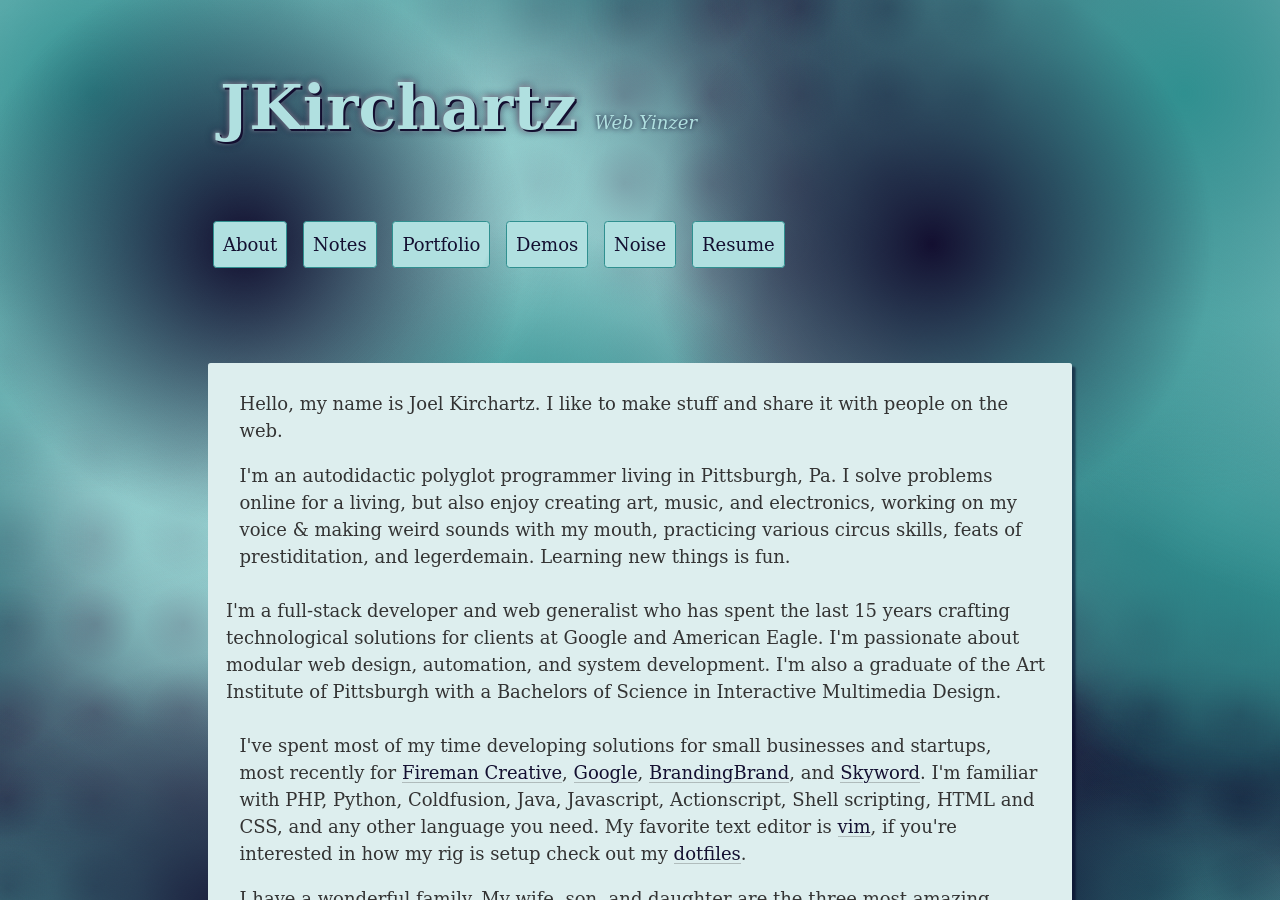
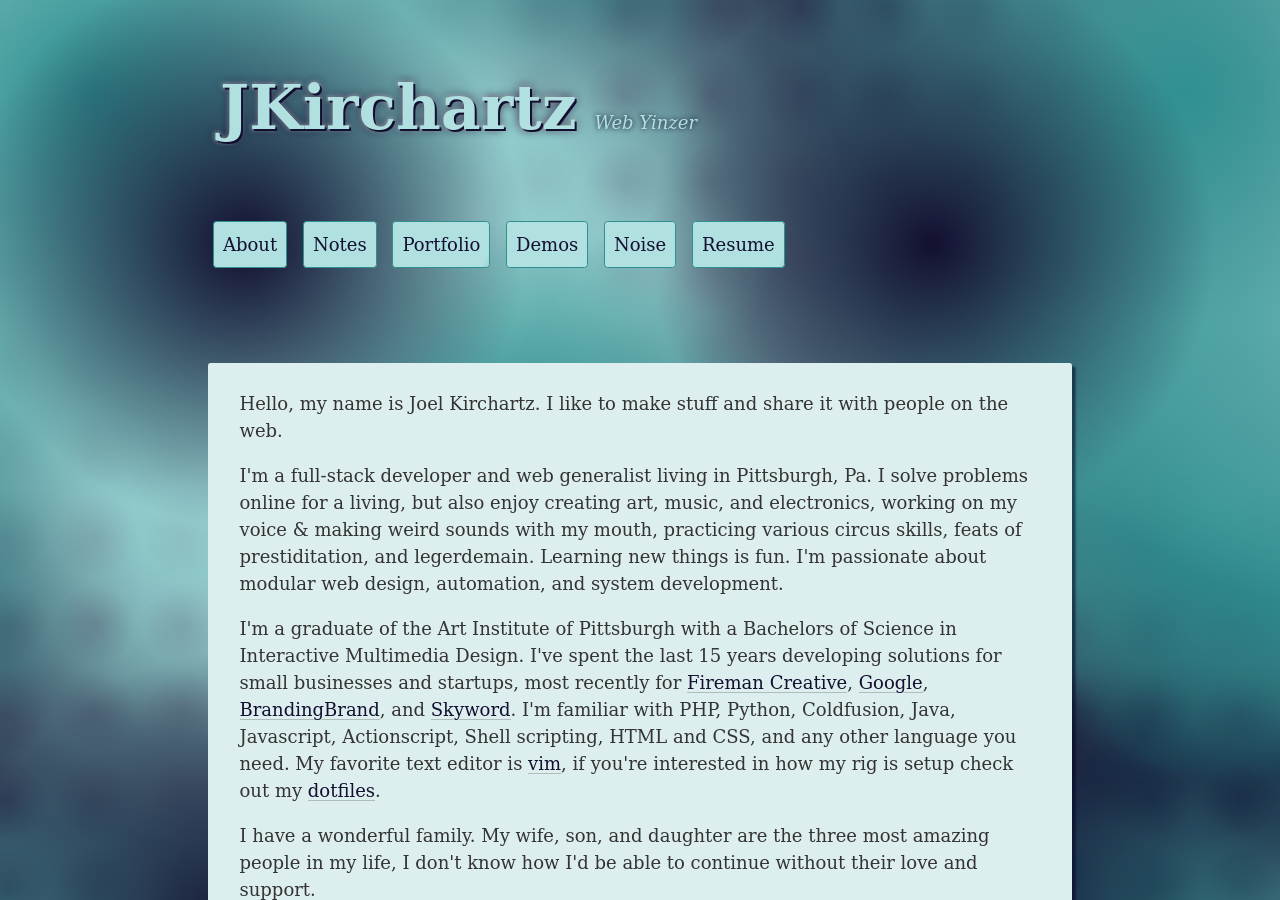
Before and after one commit to JKirchartz/jkirchartz.github.com, a Jekyll site: the page built from about.html, in a window 1280 px wide and 900 px high. Built offline with Jekyll 4.4.1, drawn with Linux system fonts in a browser that asks for light colours; a script that is not in the unit is left out.

Commit message:
edit about

```diff
--- a/about.html
+++ b/about.html
@@ -5,18 +5,14 @@ layout: base
 <article>
   <p>Hello, my name is Joel <span data-IPA="kər·chärtz">Kirchartz</a>. I like to make stuff and share it with
     people on the web.</p>
-  <p>I'm an autodidactic polyglot programmer living in Pittsburgh, Pa. I solve
+  <p>I'm a full-stack developer and web generalist living in Pittsburgh, Pa. I solve
     problems online for a living, but also enjoy creating art, music, and
     electronics, working on my voice &amp; making weird sounds with my mouth,
     practicing various circus skills, feats of prestiditation, and legerdemain.
-    Learning new things is fun.</p>
-        </p>I'm a full-stack developer and web generalist who has spent the last 15
-        years crafting technological solutions for clients at Google and American
-        Eagle. I'm passionate about modular web design, automation, and system
-        development. I'm also a graduate of the Art Institute of Pittsburgh with a
-        Bachelors of Science in Interactive Multimedia Design.</p>
-<p>I've spent most
-of my time developing solutions for small businesses and startups, most
+    Learning new things is fun. I'm passionate about modular web design, automation, and system
+    development.</p>
+<p>I'm a graduate of the Art Institute of Pittsburgh with a Bachelors of Science in Interactive Multimedia Design.
+I've spent the last 15 years developing solutions for small businesses and startups, most
 recently for <a href="http://firemancreative.com">Fireman Creative</a>, <a
         href="http://google.com">Google</a>, <a
         href="http://BrandingBrand.com">BrandingBrand</a>, and <a
```
